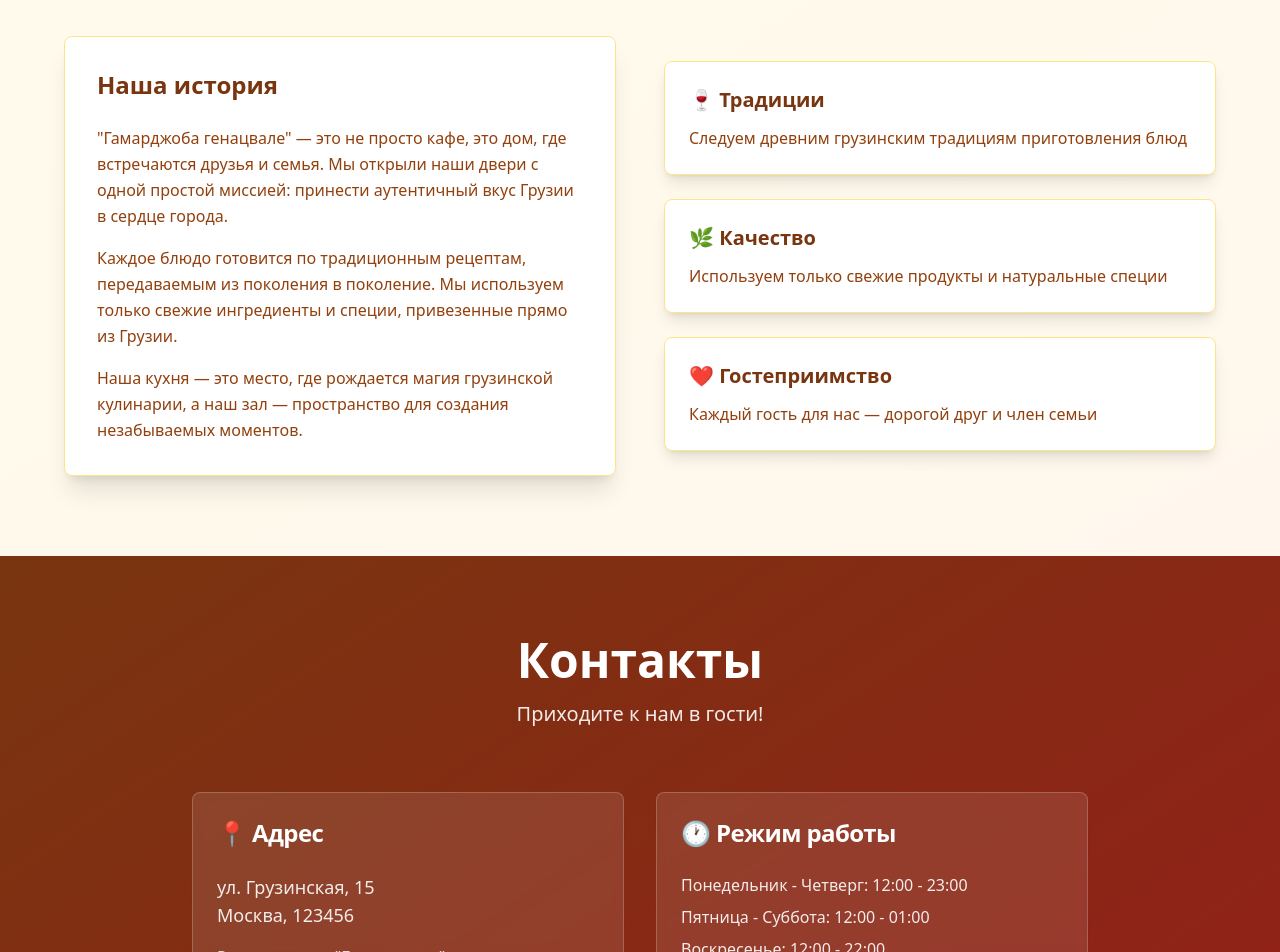
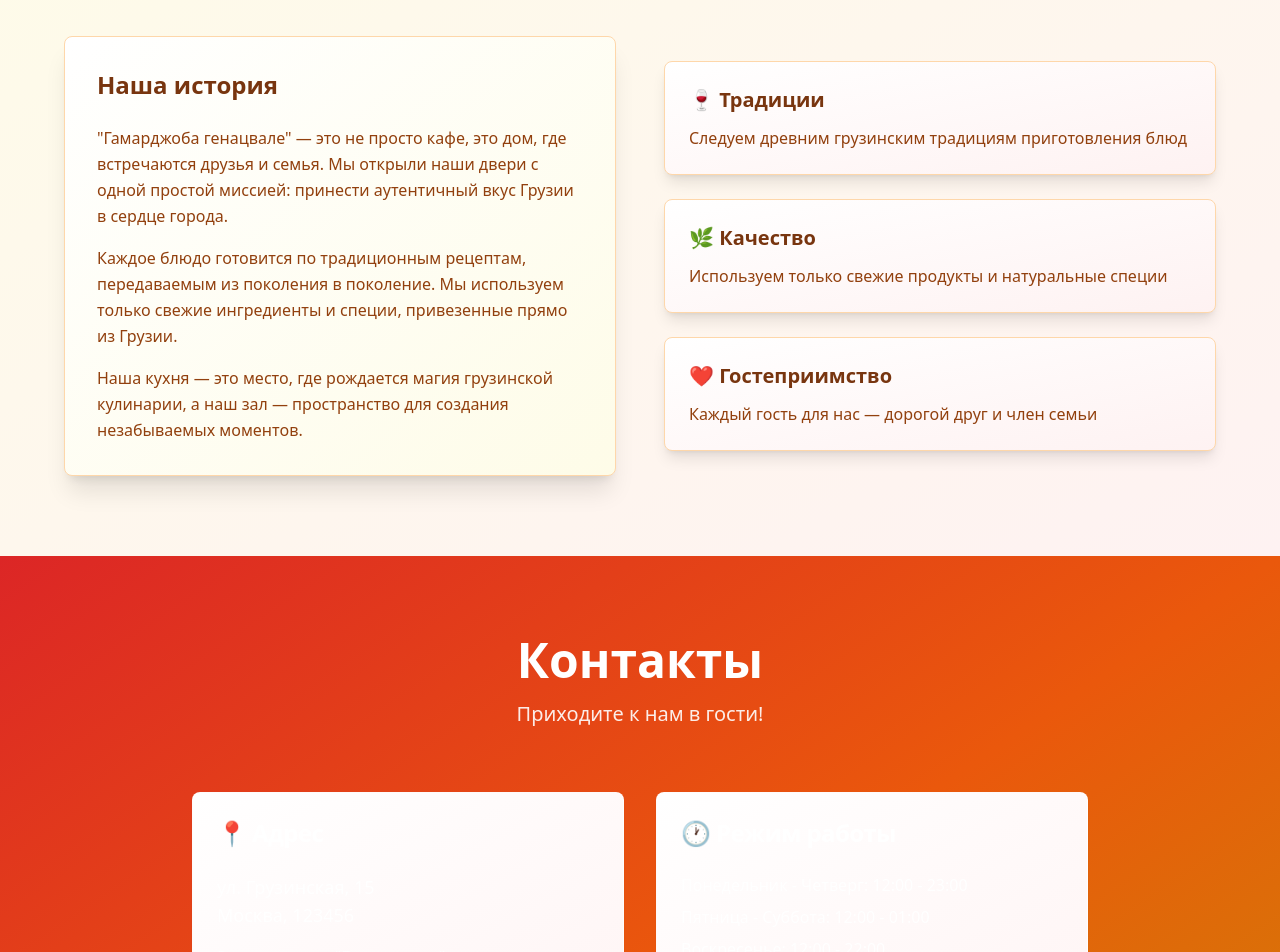
Before and after one commit to pr-poehali-dev/cafe-gamarjoba-creation, a React (Vite) app: page / in a window 1280 px wide. Shown: the part 1848-2800 px from the top of the page. Built offline with nearby package versions, Linux system fonts and the light colour scheme.

Commit message:
Улучшение яркости изображений

```diff
--- a/src/components/AboutSection.tsx
+++ b/src/components/AboutSection.tsx
@@ -2,7 +2,7 @@ import { Card, CardContent } from "@/components/ui/card";
 
 const AboutSection = () => {
   return (
-    <section className="py-20 bg-gradient-to-br from-amber-50 to-orange-50">
+    <section className="py-20 bg-gradient-to-br from-yellow-50 to-red-50">
       <div className="container mx-auto px-4">
         <div className="max-w-6xl mx-auto">
           <div className="text-center mb-16">
@@ -16,7 +16,7 @@ const AboutSection = () => {
 
           <div className="grid md:grid-cols-2 gap-12 items-center">
             <div>
-              <Card className="shadow-xl border-amber-200">
+              <Card className="shadow-xl border-orange-200 bg-gradient-to-br from-white to-yellow-50">
                 <CardContent className="p-8">
                   <h3 className="text-2xl font-bold text-amber-900 mb-6 font-montserrat">
                     Наша история
@@ -42,7 +42,7 @@ const AboutSection = () => {
             </div>
 
             <div className="space-y-6">
-              <Card className="shadow-lg border-amber-200">
+              <Card className="shadow-lg border-orange-200 bg-gradient-to-br from-white to-red-50">
                 <CardContent className="p-6">
                   <h4 className="text-xl font-semibold text-amber-900 mb-3">
                     🍷 Традиции
@@ -53,7 +53,7 @@ const AboutSection = () => {
                 </CardContent>
               </Card>
 
-              <Card className="shadow-lg border-amber-200">
+              <Card className="shadow-lg border-orange-200 bg-gradient-to-br from-white to-red-50">
                 <CardContent className="p-6">
                   <h4 className="text-xl font-semibold text-amber-900 mb-3">
                     🌿 Качество
@@ -64,7 +64,7 @@ const AboutSection = () => {
                 </CardContent>
               </Card>
 
-              <Card className="shadow-lg border-amber-200">
+              <Card className="shadow-lg border-orange-200 bg-gradient-to-br from-white to-red-50">
                 <CardContent className="p-6">
                   <h4 className="text-xl font-semibold text-amber-900 mb-3">
                     ❤️ Гостеприимство
--- a/src/components/ContactSection.tsx
+++ b/src/components/ContactSection.tsx
@@ -3,7 +3,7 @@ import { Button } from "@/components/ui/button";
 
 const ContactSection = () => {
   return (
-    <section className="py-20 bg-gradient-to-br from-amber-900 to-red-800 text-white">
+    <section className="py-20 bg-gradient-to-br from-red-600 via-orange-600 to-yellow-600 text-white">
       <div className="container mx-auto px-4">
         <div className="max-w-4xl mx-auto">
           <div className="text-center mb-16">
@@ -14,7 +14,7 @@ const ContactSection = () => {
           </div>
 
           <div className="grid md:grid-cols-2 gap-8">
-            <Card className="bg-white/10 border-white/20 backdrop-blur-sm">
+            <Card className="bg-gradient-to-br from-white/20 to-red-200/20 border-white/30 backdrop-blur-sm">
               <CardHeader>
                 <CardTitle className="text-2xl text-white font-montserrat">
                   📍 Адрес
@@ -33,7 +33,7 @@ const ContactSection = () => {
               </CardContent>
             </Card>
 
-            <Card className="bg-white/10 border-white/20 backdrop-blur-sm">
+            <Card className="bg-gradient-to-br from-white/20 to-red-200/20 border-white/30 backdrop-blur-sm">
               <CardHeader>
                 <CardTitle className="text-2xl text-white font-montserrat">
                   🕐 Режим работы
@@ -49,7 +49,7 @@ const ContactSection = () => {
               </CardContent>
             </Card>
 
-            <Card className="bg-white/10 border-white/20 backdrop-blur-sm">
+            <Card className="bg-gradient-to-br from-white/20 to-red-200/20 border-white/30 backdrop-blur-sm">
               <CardHeader>
                 <CardTitle className="text-2xl text-white font-montserrat">
                   📞 Телефон
@@ -65,7 +65,7 @@ const ContactSection = () => {
               </CardContent>
             </Card>
 
-            <Card className="bg-white/10 border-white/20 backdrop-blur-sm">
+            <Card className="bg-gradient-to-br from-white/20 to-red-200/20 border-white/30 backdrop-blur-sm">
               <CardHeader>
                 <CardTitle className="text-2xl text-white font-montserrat">
                   💌 Email
--- a/src/components/HeroSection.tsx
+++ b/src/components/HeroSection.tsx
@@ -3,7 +3,7 @@ import { Button } from "@/components/ui/button";
 const HeroSection = () => {
   return (
     <section className="relative min-h-screen flex items-center justify-center bg-gradient-to-br from-amber-50 to-orange-100">
-      <div className="absolute inset-0 bg-[url('https://images.unsplash.com/photo-1555396273-367ea4eb4db5?ixlib=rb-4.0.3')] bg-cover bg-center opacity-20"></div>
+      <div className="absolute inset-0 bg-[url('https://images.unsplash.com/photo-1414235077428-338989a2e8c0?ixlib=rb-4.0.3')] bg-cover bg-center opacity-30"></div>
       <div className="relative z-10 text-center px-4 max-w-4xl mx-auto">
         <h1 className="text-6xl md:text-8xl font-bold text-amber-900 mb-6 font-montserrat">
           Гамарджоба генацвале
```
